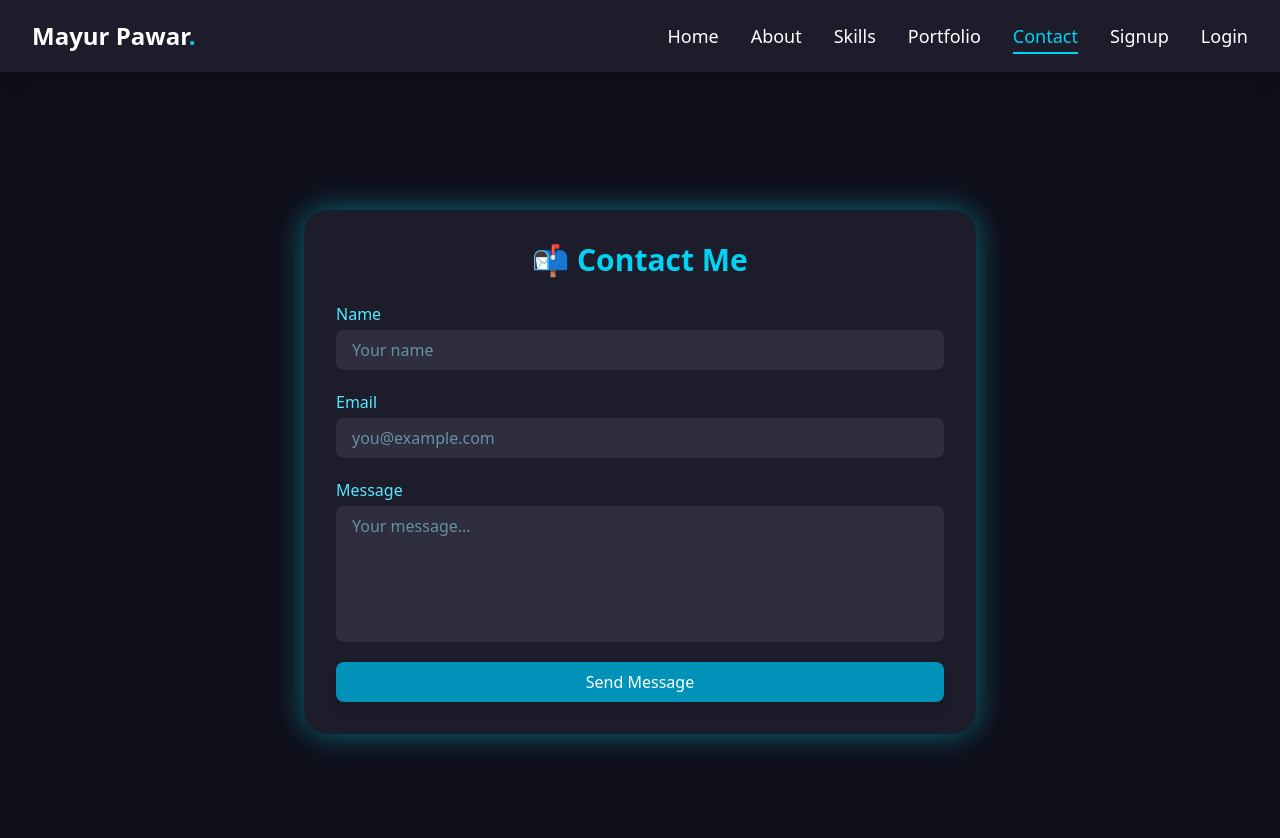
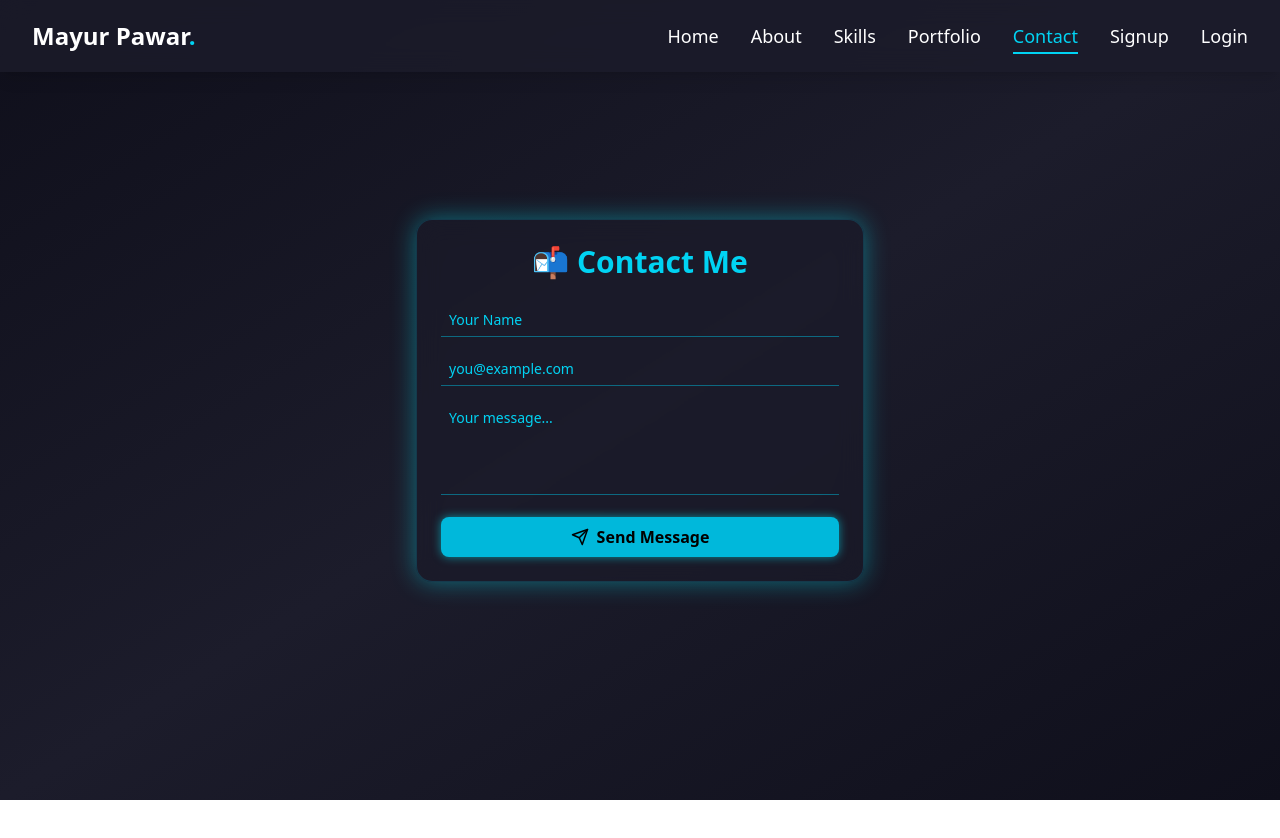
Before and after one commit to mayurpawar1907/Mayur-s-Portfolio, a React (Vite) app: page /contact in a window 1280 px wide. Shown: the top 838 px of the page. After the commit the page ends 800 px from the top, so only its background shows below. Built offline with nearby package versions, Linux system fonts and the light colour scheme.

Commit message:
add functionallity on resume download button also add functnollity on contact for add feature to sed mail

```diff
--- a/package.json
+++ b/package.json
@@ -17,6 +17,7 @@
     "@tiptap/react": "^2.23.1",
     "@tiptap/starter-kit": "^2.23.1",
     "axios": "^1.10.0",
+    "emailjs-com": "^3.2.0",
     "framer-motion": "^12.23.0",
     "html2pdf.js": "^0.10.3",
     "react": "^19.1.0",
--- a/src/Components/Contact.jsx
+++ b/src/Components/Contact.jsx
@@ -1,5 +1,7 @@
 import React, { useState } from "react";
 import { motion } from "framer-motion";
+import { FiSend } from "react-icons/fi";
+import emailjs from "emailjs-com";
 
 const Contact = () => {
   const [formData, setFormData] = useState({ name: "", email: "", message: "" });
@@ -10,71 +12,87 @@ const Contact = () => {
 
   const handleSubmit = (e) => {
     e.preventDefault();
+
+    // EmailJS integration
+    emailjs.send(
+      "service_vn5tmti",     // Replace with your actual Service ID
+      "template_gh8mkea",    // Replace with your actual Template ID
+      formData,
+      "IYEGKtO5QQu6w-khR"      // Replace with your actual Public Key
+    )
+    .then(() => {
       alert("✅ Message sent successfully!");
       setFormData({ name: "", email: "", message: "" });
+    })
+    .catch((error) => {
+      console.error("Email send error:", error);
+      alert("❌ Failed to send message. Please try again.");
+    });
   };
 
   return (
     <motion.div
-      className="min-h-screen bg-[#0f0f1b] text-white flex items-center justify-center p-6"
+      className="min-h-screen w-full bg-gradient-to-br from-[#0f0f1b] via-[#1c1c2b] to-[#0f0f1b] text-white flex items-center justify-center px-2"
       initial={{ opacity: 0 }}
       animate={{ opacity: 1 }}
     >
       <motion.div
-        className="bg-[#1c1c2b] p-8 rounded-3xl shadow-[0_0_30px_#00f0ff66] w-full max-w-2xl"
+        className="bg-[#1c1c2b]/60 backdrop-blur-md p-5 md:p-6 rounded-2xl shadow-[0_0_25px_#00f0ff66] w-full max-w-md border border-cyan-500/20"
         initial={{ y: 60, opacity: 0 }}
         animate={{ y: 0, opacity: 1 }}
-        transition={{ type: "spring", stiffness: 120, damping: 15 }}
+        transition={{ type: "spring", stiffness: 120, damping: 14 }}
       >
-        <h2 className="text-3xl font-bold text-cyan-400 mb-6 text-center">📬 Contact Me</h2>
+        <motion.h2
+          className="text-2xl md:text-3xl font-bold text-cyan-400 mb-6 text-center flex items-center justify-center gap-2"
+          initial={{ scale: 0.9 }}
+          animate={{ scale: 1 }}
+        >
+          📬 Contact Me
+        </motion.h2>
 
-        <form onSubmit={handleSubmit} className="space-y-5">
-          <div className="flex flex-col">
-            <label className="text-cyan-300 mb-1">Name</label>
+        <form onSubmit={handleSubmit} className="space-y-4">
+          {["name", "email"].map((field, idx) => (
+            <motion.div
+              key={field}
+              initial={{ opacity: 0, y: 20 }}
+              animate={{ opacity: 1, y: 0 }}
+              transition={{ delay: 0.1 + idx * 0.05 }}
+            >
               <input
-              name="name"
-              type="text"
-              value={formData.name}
+                name={field}
+                type={field === "email" ? "email" : "text"}
+                value={formData[field]}
                 onChange={handleChange}
                 required
-              className="bg-[#2e2e3f] px-4 py-2 rounded-lg outline-none text-cyan-200"
-              placeholder="Your name"
+                placeholder={field === "email" ? "you@example.com" : "Your Name"}
+                className="w-full bg-transparent border-b border-cyan-500/50 focus:border-cyan-400 focus:outline-none py-1.5 px-2 text-cyan-100 placeholder:text-cyan-400 text-sm"
               />
-          </div>
+            </motion.div>
+          ))}
 
-          <div className="flex flex-col">
-            <label className="text-cyan-300 mb-1">Email</label>
-            <input
-              name="email"
-              type="email"
-              value={formData.email}
-              onChange={handleChange}
-              required
-              className="bg-[#2e2e3f] px-4 py-2 rounded-lg outline-none text-cyan-200"
-              placeholder="you@example.com"
-            />
-          </div>
-
-          <div className="flex flex-col">
-            <label className="text-cyan-300 mb-1">Message</label>
+          <motion.div
+            initial={{ opacity: 0, y: 20 }}
+            animate={{ opacity: 1, y: 0 }}
+            transition={{ delay: 0.25 }}
+          >
             <textarea
               name="message"
               value={formData.message}
               onChange={handleChange}
               required
-              rows="5"
-              className="bg-[#2e2e3f] px-4 py-2 rounded-lg outline-none text-cyan-200 resize-none"
+              rows="4"
               placeholder="Your message..."
+              className="w-full bg-transparent border-b border-cyan-500/50 focus:border-cyan-400 focus:outline-none py-1.5 px-2 text-cyan-100 placeholder:text-cyan-400 resize-none text-sm"
             />
-          </div>
+          </motion.div>
 
           <motion.button
             type="submit"
-            className="w-full bg-cyan-600 hover:bg-cyan-700 text-white py-2 rounded-lg shadow-lg"
-            whileHover={{ scale: 1.03 }}
-            whileTap={{ scale: 0.95 }}
+            className="w-full bg-cyan-500 text-black py-2 rounded-lg font-semibold text-base flex items-center justify-center gap-2 hover:bg-cyan-400 transition shadow-[0_0_10px_#00f0ff88]"
+            whileHover={{ scale: 1.04 }}
+            whileTap={{ scale: 0.96 }}
           >
-            Send Message
+            <FiSend className="text-lg" /> Send Message
           </motion.button>
         </form>
       </motion.div>
--- a/src/Components/Firstpage.jsx
+++ b/src/Components/Firstpage.jsx
@@ -1,6 +1,6 @@
-import { FaFacebookF, FaTwitter, FaGithub, FaLinkedinIn } from 'react-icons/fa';
+import {FaInstagram , FaTwitter, FaGithub, FaLinkedinIn } from 'react-icons/fa';
 import { SiJavascript, SiReact, SiMongodb, SiNodedotjs, SiTailwindcss } from 'react-icons/si';
-import image from "../assets/Logo.png"
+import image from "../assets/Logo.png";
 
 function Firstpage() {
   return (
@@ -21,15 +21,20 @@ function Firstpage() {
 
           {/* Social Media */}
           <div className="flex justify-center md:justify-start space-x-4 mb-6">
-            <a href="#" className="bg-[#24243c] hover:bg-cyan-500 p-3 rounded-full transition"><FaFacebookF /></a>
+            <a href="#" className="bg-[#24243c] hover:bg-cyan-500 p-3 rounded-full transition"><FaInstagram /></a>
             <a href="#" className="bg-[#24243c] hover:bg-cyan-500 p-3 rounded-full transition"><FaTwitter /></a>
-            <a href="#" className="bg-[#24243c] hover:bg-cyan-500 p-3 rounded-full transition"><FaGithub /></a>
-            <a href="#" className="bg-[#24243c] hover:bg-cyan-500 p-3 rounded-full transition"><FaLinkedinIn /></a>
+            <a href="https://github.com/" className="bg-[#24243c] hover:bg-cyan-500 p-3 rounded-full transition"><FaGithub /></a>
+            <a href="https://www.linkedin.com/in/mayur-pawar-8246402b8/" className="bg-[#24243c] hover:bg-cyan-500 p-3 rounded-full transition"><FaLinkedinIn /></a>
           </div>
 
-          <button className="bg-cyan-400 text-black font-semibold px-6 py-2 rounded-full hover:bg-cyan-300 transition">
+          {/* Download Resume Button */}
+          <a
+            href="/Mayur_Pawar_Resume.pdf"
+            download="Mayur_Pawar_Resume.pdf"
+            className="bg-cyan-400 text-black font-semibold px-6 py-2 rounded-full hover:bg-cyan-300 transition inline-block"
+          >
             Download CV
-          </button>
+          </a>
         </div>
 
         {/* Right Image */}
--- a/src/Components/Navbar.jsx
+++ b/src/Components/Navbar.jsx
@@ -27,7 +27,7 @@ function Navbar() {
   };
 
   return (
-    <nav className="bg-[#1c1c2b] text-white px-6 sm:px-8 py-5 shadow-lg relative z-50">
+    <nav className="fixed top-0 left-0 w-full bg-[#1c1c2bcc] backdrop-blur-md text-white px-6 sm:px-8 py-5 shadow-lg z-50">
       <div className="flex items-center justify-between">
         <div className="text-2xl font-bold">
           Mayur Pawar<span className="text-cyan-400">.</span>
```
Also changed, not shown: 2 other files (tests, documents, lock files or other folders). Lines whose indentation alone changed are shown as unchanged.
